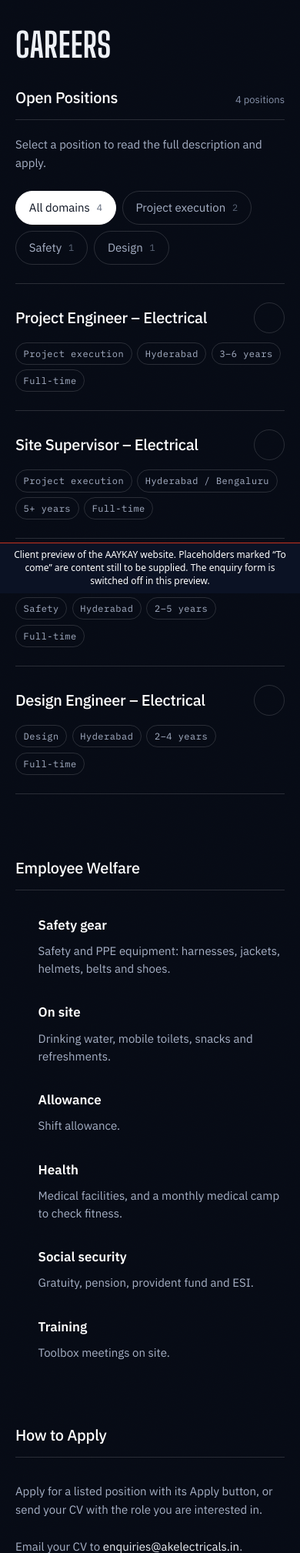
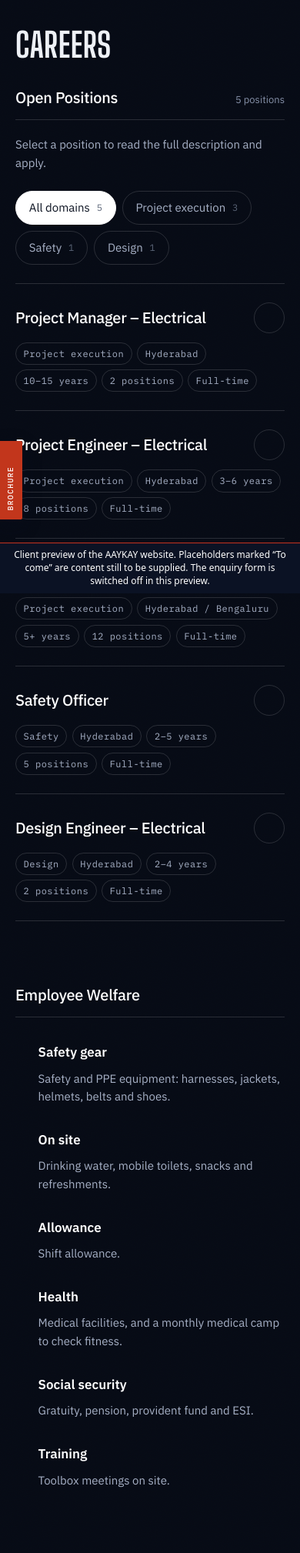
Before and after one commit to FireBird1195/aaykay-website, a PHP site: page /careers/index.html in a window 390 px wide. Shown: the part 73-2091 px from the top of the page at 77% size. Run offline with PHP 8.4, Linux system fonts and the light colour scheme.

Commit message:
preview: third director, careers openings, brochure tab on phones
Co-Authored-By: Claude Opus 5.5 <noreply@anthropic.com>
Claude-Session: https://claude.ai/code/session_01C4wd6JbFbjv2isnRt1XsaD

```diff
--- a/careers/index.html
+++ b/careers/index.html
@@ -24,7 +24,7 @@
 <meta property="og:image:width" content="1200">
 <meta property="og:image:height" content="630">
 <meta name="twitter:card" content="summary_large_image">
-<link rel='stylesheet' id='aaykay-css' href='https://firebird1195.github.io/aaykay-website/wp-content/themes/aaykay/assets/css/site.css?ver=1794568568' media='all' />
+<link rel='stylesheet' id='aaykay-css' href='https://firebird1195.github.io/aaykay-website/wp-content/themes/aaykay/assets/css/site.css?ver=1794575495' media='all' />
 <script>
 document.documentElement.className = "js";
 history.scrollRestoration = "manual";
@@ -32,7 +32,7 @@ history.scrollRestoration = "manual";
 <script src="https://firebird1195.github.io/aaykay-website/wp-content/themes/aaykay/assets/js/site.js?ver=1794568463" id="aaykay-js" defer data-wp-strategy="defer"></script>
 <link rel="canonical" href="https://firebird1195.github.io/aaykay-website/careers/" />
 <style>.preview-bar{position:fixed;z-index:2147483647;left:0;right:0;bottom:0;padding:.45rem 1rem;background:#0b1224;color:#fff;font:500 12px/1.4 system-ui,sans-serif;text-align:center;border-top:1px solid #c8321f}</style></head>
-<body class="wp-singular page-template-default page page-id-127 wp-theme-aaykay">
+<body class="wp-singular page-template-default page page-id-126 wp-theme-aaykay">
 <a class="skip-link" href="#main">Skip to content</a>
 
 <header class="site-header site-header--solid" data-state="top">
@@ -91,16 +91,56 @@ history.scrollRestoration = "manual";
       <div class="scope jobs" id="positions">
         <div class="subhead">
           <h3>Open Positions</h3>
-          <p><span id="jobs-count">4 positions</span></p>
+          <p><span id="jobs-count">5 positions</span></p>
         </div>
         <p class="jobs-sub">Select a position to read the full description and apply.</p>
         <div class="filters job-filters" role="group" aria-label="Filter positions by domain" hidden>
-          <button class="chip" type="button" data-domain="all" aria-pressed="true"><span class="chip-label">All domains</span> <span class="chip-count">4</span></button>
-          <button class="chip" type="button" data-domain="project-execution" aria-pressed="false"><span class="chip-label">Project execution</span> <span class="chip-count">2</span></button>
+          <button class="chip" type="button" data-domain="all" aria-pressed="true"><span class="chip-label">All domains</span> <span class="chip-count">5</span></button>
+          <button class="chip" type="button" data-domain="project-execution" aria-pressed="false"><span class="chip-label">Project execution</span> <span class="chip-count">3</span></button>
           <button class="chip" type="button" data-domain="safety" aria-pressed="false"><span class="chip-label">Safety</span> <span class="chip-count">1</span></button>
           <button class="chip" type="button" data-domain="design" aria-pressed="false"><span class="chip-label">Design</span> <span class="chip-count">1</span></button>
         </div>
         <ul class="job-list">
+          <li class="job" data-domain="project-execution">
+            <details>
+              <summary>
+                <span class="job-title">Project Manager – Electrical</span>
+                <span class="job-meta">
+                  <span class="job-tag">Project execution</span>
+                  <span class="job-tag">Hyderabad</span>
+                  <span class="job-tag">10–15 years</span>
+                  <span class="job-tag">2 positions</span>
+                  <span class="job-tag">Full-time</span>
+                </span>
+                <span class="job-toggle" aria-hidden="true"><svg class="ic ic--sm" aria-hidden="true"><use href="https://firebird1195.github.io/aaykay-website/wp-content/themes/aaykay/assets/icons/icons.svg#chevron-down"/></svg></span>
+              </summary>
+              <div class="job-body">
+                <p class="job-summary">Leads electrical projects from award to handover: planning, site teams, subcontractors, client coordination, quality, safety and billing.</p>
+                <div class="job-cols">
+                  <div>
+                    <h4 class="label">Responsibilities</h4>
+                    <ul class="ticks">
+                      <li>Plan and run electrical works to the approved drawings, specifications and schedule</li>
+                      <li>Lead project engineers, supervisors and subcontractors on site</li>
+                      <li>Coordinate with the client, PMC, architects and consultants</li>
+                      <li>Control material, manpower, cost and billing, and report progress to management</li>
+                      <li>Ensure quality, safety and statutory approvals through testing, commissioning and handover</li>
+                    </ul>
+                  </div>
+                  <div>
+                    <h4 class="label">Requirements</h4>
+                    <ul class="ticks">
+                      <li>B.E./B.Tech in electrical engineering</li>
+                      <li>10–15 years in electrical contracting, including project management</li>
+                      <li>Experience of commercial, IT office, healthcare or high-rise projects</li>
+                      <li>Sound knowledge of HT/LT systems, testing and commissioning</li>
+                    </ul>
+                  </div>
+                </div>
+                <p class="job-apply"><a class="btn btn--primary" href="mailto:enquiries@akelectricals.in?subject=Application%3A%20Project%20Manager%20%E2%80%93%20Electrical">Apply now<span class="visually-hidden"> for Project Manager – Electrical (opens your email)</span> <svg viewBox="0 0 16 16" aria-hidden="true" focusable="false"><path d="M1.5 8h12M9 3.5 13.5 8 9 12.5" fill="none" stroke="currentColor" stroke-width="1.5"/></svg></a></p>
+              </div>
+            </details>
+          </li>
           <li class="job" data-domain="project-execution">
             <details>
               <summary>
@@ -109,6 +149,7 @@ history.scrollRestoration = "manual";
                   <span class="job-tag">Project execution</span>
                   <span class="job-tag">Hyderabad</span>
                   <span class="job-tag">3–6 years</span>
+                  <span class="job-tag">8 positions</span>
                   <span class="job-tag">Full-time</span>
                 </span>
                 <span class="job-toggle" aria-hidden="true"><svg class="ic ic--sm" aria-hidden="true"><use href="https://firebird1195.github.io/aaykay-website/wp-content/themes/aaykay/assets/icons/icons.svg#chevron-down"/></svg></span>
@@ -147,6 +188,7 @@ history.scrollRestoration = "manual";
                   <span class="job-tag">Project execution</span>
                   <span class="job-tag">Hyderabad / Bengaluru</span>
                   <span class="job-tag">5+ years</span>
+                  <span class="job-tag">12 positions</span>
                   <span class="job-tag">Full-time</span>
                 </span>
                 <span class="job-toggle" aria-hidden="true"><svg class="ic ic--sm" aria-hidden="true"><use href="https://firebird1195.github.io/aaykay-website/wp-content/themes/aaykay/assets/icons/icons.svg#chevron-down"/></svg></span>
@@ -184,6 +226,7 @@ history.scrollRestoration = "manual";
                   <span class="job-tag">Safety</span>
                   <span class="job-tag">Hyderabad</span>
                   <span class="job-tag">2–5 years</span>
+                  <span class="job-tag">5 positions</span>
                   <span class="job-tag">Full-time</span>
                 </span>
                 <span class="job-toggle" aria-hidden="true"><svg class="ic ic--sm" aria-hidden="true"><use href="https://firebird1195.github.io/aaykay-website/wp-content/themes/aaykay/assets/icons/icons.svg#chevron-down"/></svg></span>
@@ -221,6 +264,7 @@ history.scrollRestoration = "manual";
                   <span class="job-tag">Design</span>
                   <span class="job-tag">Hyderabad</span>
                   <span class="job-tag">2–4 years</span>
+                  <span class="job-tag">2 positions</span>
                   <span class="job-tag">Full-time</span>
                 </span>
                 <span class="job-toggle" aria-hidden="true"><svg class="ic ic--sm" aria-hidden="true"><use href="https://firebird1195.github.io/aaykay-website/wp-content/themes/aaykay/assets/icons/icons.svg#chevron-down"/></svg></span>
--- a/contact-us/index.html
+++ b/contact-us/index.html
@@ -24,7 +24,7 @@
 <meta property="og:image:width" content="1200">
 <meta property="og:image:height" content="630">
 <meta name="twitter:card" content="summary_large_image">
-<link rel='stylesheet' id='aaykay-css' href='https://firebird1195.github.io/aaykay-website/wp-content/themes/aaykay/assets/css/site.css?ver=1794568568' media='all' />
+<link rel='stylesheet' id='aaykay-css' href='https://firebird1195.github.io/aaykay-website/wp-content/themes/aaykay/assets/css/site.css?ver=1794575495' media='all' />
 <script>
 document.documentElement.className = "js";
 history.scrollRestoration = "manual";
@@ -32,7 +32,7 @@ history.scrollRestoration = "manual";
 <script src="https://firebird1195.github.io/aaykay-website/wp-content/themes/aaykay/assets/js/site.js?ver=1794568463" id="aaykay-js" defer data-wp-strategy="defer"></script>
 <link rel="canonical" href="https://firebird1195.github.io/aaykay-website/contact-us/" />
 <style>.preview-bar{position:fixed;z-index:2147483647;left:0;right:0;bottom:0;padding:.45rem 1rem;background:#0b1224;color:#fff;font:500 12px/1.4 system-ui,sans-serif;text-align:center;border-top:1px solid #c8321f}</style></head>
-<body class="wp-singular page-template-default page page-id-128 wp-theme-aaykay">
+<body class="wp-singular page-template-default page page-id-127 wp-theme-aaykay">
 <a class="skip-link" href="#main">Skip to content</a>
 
 <header class="site-header site-header--solid" data-state="top">
--- a/credentials/index.html
+++ b/credentials/index.html
@@ -24,7 +24,7 @@
 <meta property="og:image:width" content="1200">
 <meta property="og:image:height" content="630">
 <meta name="twitter:card" content="summary_large_image">
-<link rel='stylesheet' id='aaykay-css' href='https://firebird1195.github.io/aaykay-website/wp-content/themes/aaykay/assets/css/site.css?ver=1794568568' media='all' />
+<link rel='stylesheet' id='aaykay-css' href='https://firebird1195.github.io/aaykay-website/wp-content/themes/aaykay/assets/css/site.css?ver=1794575495' media='all' />
 <script>
 document.documentElement.className = "js";
 history.scrollRestoration = "manual";
@@ -32,7 +32,7 @@ history.scrollRestoration = "manual";
 <script src="https://firebird1195.github.io/aaykay-website/wp-content/themes/aaykay/assets/js/site.js?ver=1794568463" id="aaykay-js" defer data-wp-strategy="defer"></script>
 <link rel="canonical" href="https://firebird1195.github.io/aaykay-website/credentials/" />
 <style>.preview-bar{position:fixed;z-index:2147483647;left:0;right:0;bottom:0;padding:.45rem 1rem;background:#0b1224;color:#fff;font:500 12px/1.4 system-ui,sans-serif;text-align:center;border-top:1px solid #c8321f}</style></head>
-<body class="wp-singular page-template-default page page-id-124 wp-theme-aaykay">
+<body class="wp-singular page-template-default page page-id-123 wp-theme-aaykay">
 <a class="skip-link" href="#main">Skip to content</a>
 
 <header class="site-header site-header--solid" data-state="top">
--- a/privacy-policy/index.html
+++ b/privacy-policy/index.html
@@ -22,7 +22,7 @@
 <meta property="og:image:width" content="1200">
 <meta property="og:image:height" content="630">
 <meta name="twitter:card" content="summary_large_image">
-<link rel='stylesheet' id='aaykay-css' href='https://firebird1195.github.io/aaykay-website/wp-content/themes/aaykay/assets/css/site.css?ver=1794568568' media='all' />
+<link rel='stylesheet' id='aaykay-css' href='https://firebird1195.github.io/aaykay-website/wp-content/themes/aaykay/assets/css/site.css?ver=1794575495' media='all' />
 <script>
 document.documentElement.className = "js";
 history.scrollRestoration = "manual";
--- a/projects/index.html
+++ b/projects/index.html
@@ -24,7 +24,7 @@
 <meta property="og:image:width" content="1200">
 <meta property="og:image:height" content="630">
 <meta name="twitter:card" content="summary_large_image">
-<link rel='stylesheet' id='aaykay-css' href='https://firebird1195.github.io/aaykay-website/wp-content/themes/aaykay/assets/css/site.css?ver=1794568568' media='all' />
+<link rel='stylesheet' id='aaykay-css' href='https://firebird1195.github.io/aaykay-website/wp-content/themes/aaykay/assets/css/site.css?ver=1794575495' media='all' />
 <script>
 document.documentElement.className = "js";
 history.scrollRestoration = "manual";
@@ -32,7 +32,7 @@ history.scrollRestoration = "manual";
 <script src="https://firebird1195.github.io/aaykay-website/wp-content/themes/aaykay/assets/js/site.js?ver=1794568463" id="aaykay-js" defer data-wp-strategy="defer"></script>
 <link rel="canonical" href="https://firebird1195.github.io/aaykay-website/projects/" />
 <style>.preview-bar{position:fixed;z-index:2147483647;left:0;right:0;bottom:0;padding:.45rem 1rem;background:#0b1224;color:#fff;font:500 12px/1.4 system-ui,sans-serif;text-align:center;border-top:1px solid #c8321f}</style></head>
-<body class="wp-singular page-template-default page page-id-125 wp-theme-aaykay">
+<body class="wp-singular page-template-default page page-id-124 wp-theme-aaykay">
 <a class="skip-link" href="#main">Skip to content</a>
 
 <header class="site-header site-header--solid" data-state="top">
--- a/quality-safety/index.html
+++ b/quality-safety/index.html
@@ -24,7 +24,7 @@
 <meta property="og:image:width" content="1200">
 <meta property="og:image:height" content="630">
 <meta name="twitter:card" content="summary_large_image">
-<link rel='stylesheet' id='aaykay-css' href='https://firebird1195.github.io/aaykay-website/wp-content/themes/aaykay/assets/css/site.css?ver=1794568568' media='all' />
+<link rel='stylesheet' id='aaykay-css' href='https://firebird1195.github.io/aaykay-website/wp-content/themes/aaykay/assets/css/site.css?ver=1794575495' media='all' />
 <script>
 document.documentElement.className = "js";
 history.scrollRestoration = "manual";
@@ -32,7 +32,7 @@ history.scrollRestoration = "manual";
 <script src="https://firebird1195.github.io/aaykay-website/wp-content/themes/aaykay/assets/js/site.js?ver=1794568463" id="aaykay-js" defer data-wp-strategy="defer"></script>
 <link rel="canonical" href="https://firebird1195.github.io/aaykay-website/quality-safety/" />
 <style>.preview-bar{position:fixed;z-index:2147483647;left:0;right:0;bottom:0;padding:.45rem 1rem;background:#0b1224;color:#fff;font:500 12px/1.4 system-ui,sans-serif;text-align:center;border-top:1px solid #c8321f}</style></head>
-<body class="wp-singular page-template-default page page-id-126 wp-theme-aaykay">
+<body class="wp-singular page-template-default page page-id-125 wp-theme-aaykay">
 <a class="skip-link" href="#main">Skip to content</a>
 
 <header class="site-header site-header--solid" data-state="top">
--- a/wp-content/themes/aaykay/assets/css/site.css
+++ b/wp-content/themes/aaykay/assets/css/site.css
@@ -841,7 +841,11 @@ transition: background-color .25s var(--ease-out), padding .25s var(--ease-out);
 .brochure-tab-label { writing-mode: vertical-rl; transform: rotate(180deg); font-family: var(--font-mono); font-size: var(--fs-micro); font-weight: 500; letter-spacing: .14em; text-transform: uppercase; }
 .brochure-tab:focus-visible { outline-color: #fff; outline-offset: -4px; }
 html.menu-open .brochure-tab { visibility: hidden; }
-@media (max-width: 760px) { .brochure-aside { display: none; } }
+@media (max-width: 760px) {
+.brochure-tab { top: auto; bottom: 6rem; transform: none; padding: .7rem .4rem; gap: .45rem; }
+.brochure-tab .ic { width: .95rem; height: .95rem; }
+.brochure-tab-label { font-size: .625rem; letter-spacing: .12em; }
+}
 @media print { .brochure-aside { display: none; } }
 .company-history { margin-top: var(--s8); max-width: 62ch; }
 .company-history p { color: var(--ink-2); }
```
Also changed, not shown: index.html (+33 -9 lines), wp-content/themes/aaykay/assets/img/director-siddique-413.webp (added), wp-content/themes/aaykay/assets/img/director-siddique-800.webp (added).
